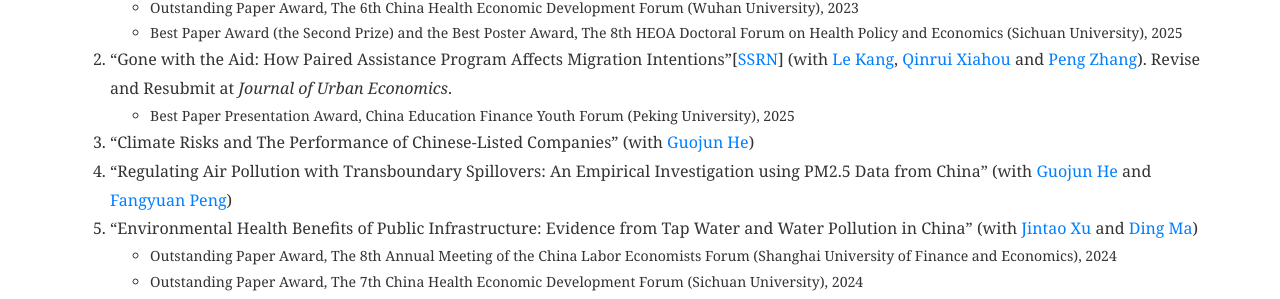
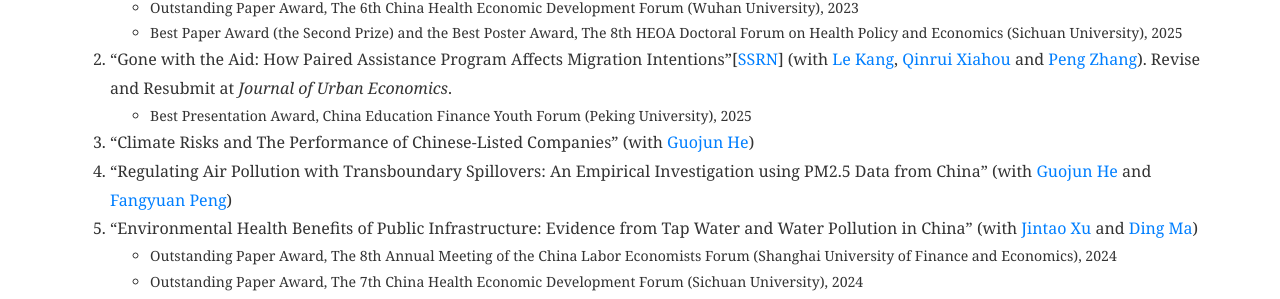
Before and after one commit to shuoliecon/shuoliecon.github.io, a Jekyll site: the page built from pages/_research/index.md, in a window 1280 px wide. Shown: the part 470-769 px from the top of the page. Built offline with Jekyll 4.4.1, drawn with Linux system fonts in a browser that asks for light colours.

Commit message:
Update index.md

```diff
--- a/pages/_research/index.md
+++ b/pages/_research/index.md
@@ -21,7 +21,7 @@ no_heading: true
 <ul><li>Best Paper Award (the Second Prize) and the Best Poster Award, The 8th HEOA Doctoral Forum on Health Policy and Economics (Sichuan University), 2025</li></ul>
 
 <li>“Gone with the Aid: How Paired Assistance Program Affects Migration Intentions”[<a href="https://papers.ssrn.com/sol3/papers.cfm?abstract_id=4977681">SSRN</a>] (with <a href="https://sites.google.com/view/lekang/home">Le Kang</a>, <a href="https://www.linkedin.com/in/qinrui-xiahou-13a211110/?originalSubdomain=hk">Qinrui Xiahou</a> and <a href="https://pengzhang.weebly.com">Peng Zhang</a>). Revise and Resubmit at <i>Journal of Urban Economics</i>. </li>
-<ul><li>Best Paper Presentation Award, China Education Finance Youth Forum (Peking University), 2025</li></ul>
+<ul><li>Best Presentation Award, China Education Finance Youth Forum (Peking University), 2025</li></ul>
 
 <li> “Climate Risks and The Performance of Chinese-Listed Companies” (with <a href="https://www.guojunhe.com/">Guojun He</a>) </li>
 
```
